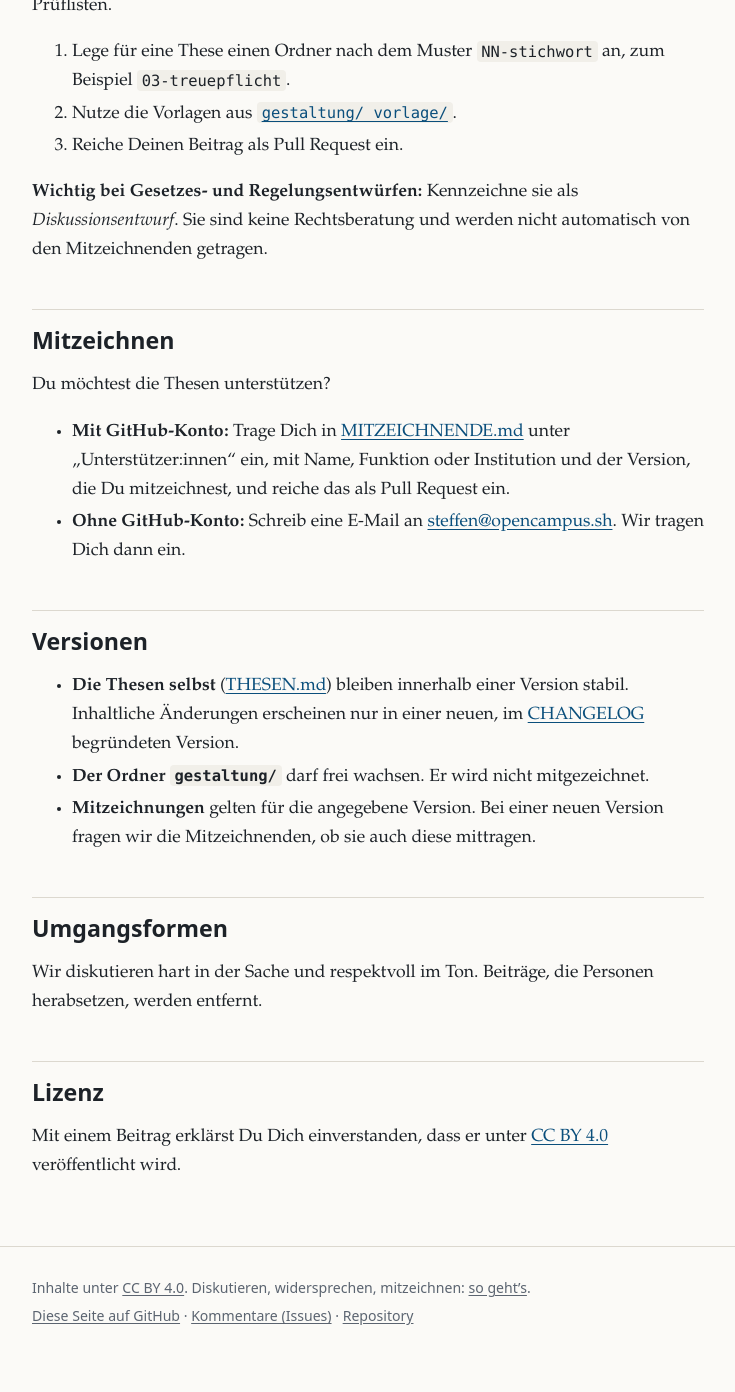
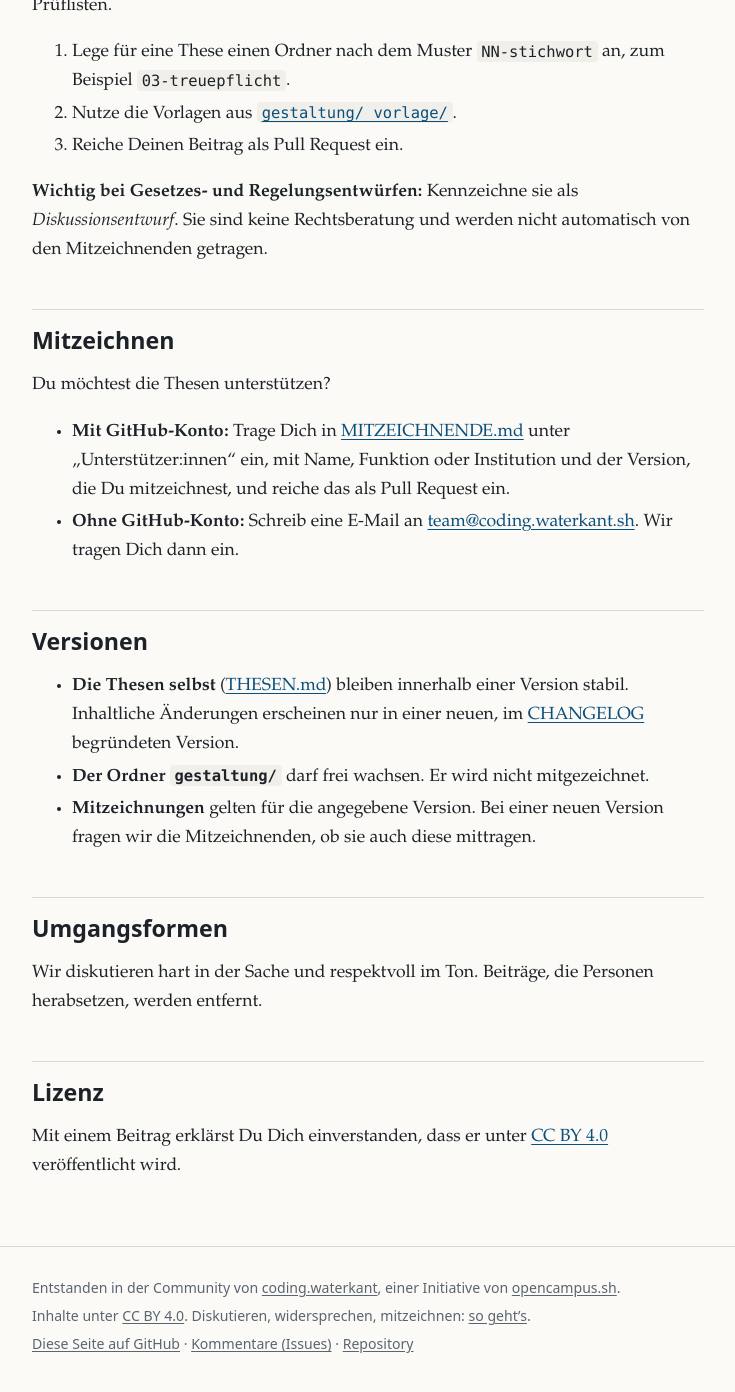
Before and after one commit to opencampus-sh/kieler-thesen-ki-agenten, a Jekyll site: the page built from mitmachen.md, in a window 1280 px wide and 1400 px high, scrolled down 706 px. Shown: the top 1392 px of the window, without its empty margins (272-1007 px from the left). Built offline with Jekyll 4.4.1, drawn with Linux system fonts in a browser that asks for light colours.

Commit message:
coding.waterkant als Community nennen, Kontakt auf team@coding.waterkant.sh
Co-Authored-By: Claude Opus 5.5 <noreply@anthropic.com>
Claude-Session: https://claude.ai/code/session_019VbN6XKayTM1XTRNqQoQSa

```diff
--- a/CONTRIBUTING.md
+++ b/CONTRIBUTING.md
@@ -24,7 +24,7 @@ Der Ordner [`gestaltung/`](gestaltung/) sammelt Hintergründe und konkrete Vorsc
 Du möchtest die Thesen unterstützen?
 
 - **Mit GitHub-Konto:** Trage Dich in [MITZEICHNENDE.md](MITZEICHNENDE.md) unter „Unterstützer:innen“ ein, mit Name, Funktion oder Institution und der Version, die Du mitzeichnest, und reiche das als Pull Request ein.
-- **Ohne GitHub-Konto:** Schreib eine E-Mail an [steffen@opencampus.sh](mailto:steffen@opencampus.sh). Wir tragen Dich dann ein.
+- **Ohne GitHub-Konto:** Schreib eine E-Mail an [team@coding.waterkant.sh](mailto:team@coding.waterkant.sh). Wir tragen Dich dann ein.
 
 ## Versionen
 
--- a/_layouts/default.html
+++ b/_layouts/default.html
@@ -45,6 +45,7 @@
 
   <footer class="site-footer">
     <div class="wrap">
+      <p>Entstanden in der Community von <a href="https://coding.waterkant.sh">coding.waterkant</a>, einer Initiative von <a href="https://opencampus.sh">opencampus.sh</a>.</p>
       <p>Inhalte unter <a href="https://creativecommons.org/licenses/by/4.0/deed.de">CC BY 4.0</a>.
         Diskutieren, widersprechen, mitzeichnen: <a href="{{ '/mitmachen.html' | relative_url }}">so geht’s</a>.</p>
       <p><a href="{{ repo }}/blob/main/{% if page.path == 'mitmachen.md' %}CONTRIBUTING.md{% else %}{{ page.path }}{% endif %}">Diese Seite auf GitHub</a> ·
```
Also changed, not shown: README.md (+2 -0 lines).
